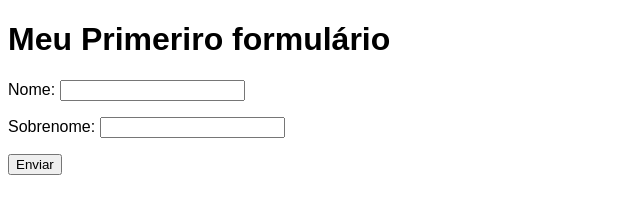
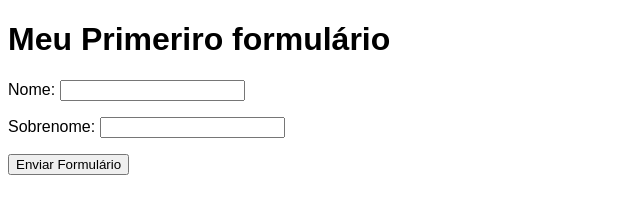
Before and after one commit to Leonardo-eu/html-css, a plain HTML site: page exercicios/formularios/form01.html in a window 1280 px wide. Shown: the whole page, without its empty margins (0-640 px from the left). Drawn offline with Linux system fonts and the light colour scheme.

Commit message:
aaa!!!!!!!!

```diff
--- a/exercicios/formularios/form01.html
+++ b/exercicios/formularios/form01.html
@@ -15,7 +15,7 @@
     <form>
         <p>Nome: <input type="text" name="nome" id="nome"></p>
         <p>Sobrenome: <input type="text" name="sobrenome" id="sobrenome"></p>
-        <input type="submit" value="Enviar">
+        <input type="submit" value="Enviar Formulário">
     </form>
 </body>
 </html>
```
